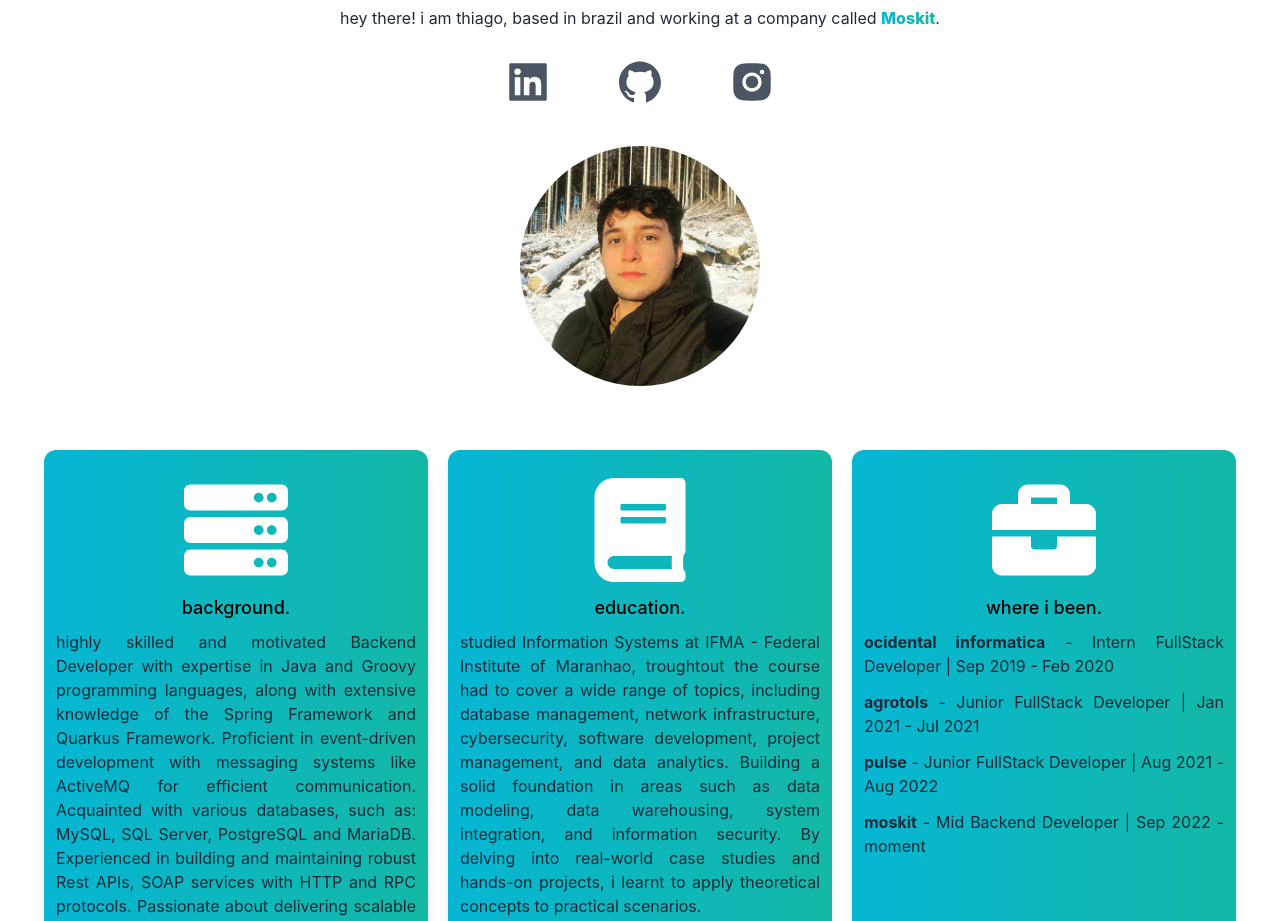
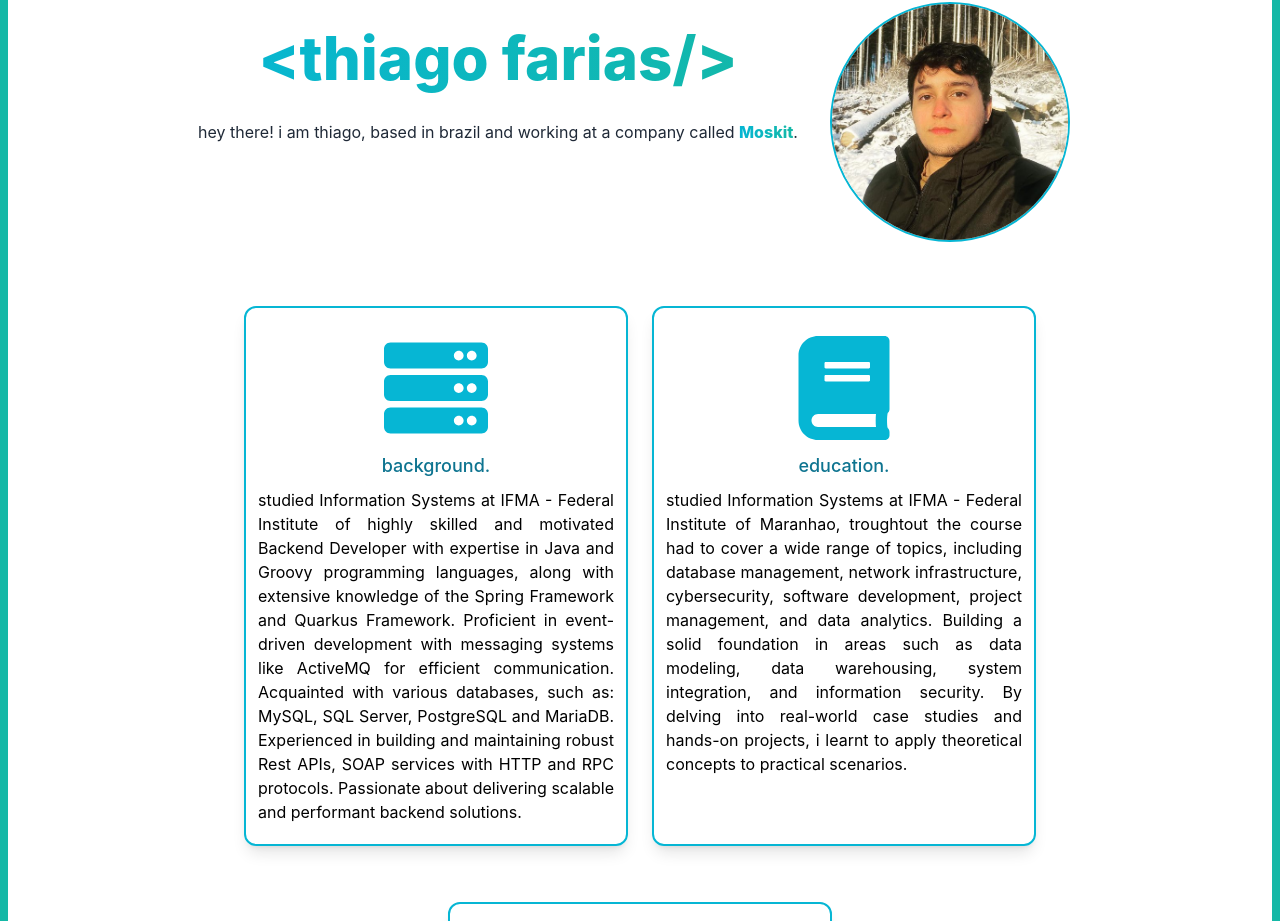
Before and after one commit to thiagosfarias/personal-portfolio, a Next.js app: page / in a window 1280 px wide. Shown: the part 248-1169 px from the top of the page. Built offline with nearby package versions, Linux system fonts and the light colour scheme.

Commit message:
feat: added animation to dark mode icon, change backgroud to cards, change disposition on elements in the header, added hovers

```diff
--- a/pages/index.js
+++ b/pages/index.js
@@ -4,7 +4,7 @@ import { FaServer, FaBook, FaBriefcase } from "react-icons/fa";
 import { CgMoon, CgSun } from "react-icons/cg";
 import Image from "next/image";
 import ProfilePic from "../public/profile-pic.png";
-import { useState, useEffect} from "react";
+import { useState, useEffect } from "react";
 
 export default function Home() {
   const name_text = "<thiago farias/>";
@@ -12,16 +12,16 @@ export default function Home() {
   const fileName = "resume.pdf";
   const [text1, setText1] = useState("");
 
-  const [theme, setTheme] = useState('');
+  const [theme, setTheme] = useState("");
 
   useEffect(() => {
-    let localTheme = window.localStorage.getItem('theme');
+    let localTheme = window.localStorage.getItem("theme");
     setTheme(localTheme);
   }, []);
 
   const switchTheme = () => {
-    const newTheme = theme === 'light' ? 'dark' : 'light';
-    window.localStorage.setItem('theme', newTheme);
+    const newTheme = theme === "light" ? "dark" : "light";
+    window.localStorage.setItem("theme", newTheme);
     setTheme(newTheme);
   };
 
@@ -32,21 +32,24 @@ export default function Home() {
     return () => clearTimeout(timeout);
   }, [text1]);
 
-
   return (
-    <div>
+    <div className="border-solid border-4 border-x-8 border-cyan-500 border-x-teal-500">
       <Head>
         <title>Thiago Farias</title>
         <meta name="description" content="Generated by create next app" />
         <link rel="icon" href="/favicon.ico" />
       </Head>
 
-      <main className={theme == 'light' ? "bg-gray-800 px-10" : "bg-white px-10"}>
+      <main
+        className={
+          theme == "light" ? "bg-gray-800 px-10 pb-10" : "bg-white px-10 pb-10"
+        }
+      >
         <section className="min-h-screen">
-          <nav className="py-10 mb-12 flex justify-evenly">
+          <nav className="py-10 mb-12 flex justify-evenly items-center">
             <h1
               className={
-                theme == 'light'
+                theme == "light"
                   ? "text-white text-xl font-burtons text-justify"
                   : "text-xl font-burtons text-justify"
               }
@@ -57,12 +60,11 @@ export default function Home() {
             <ul className="flex items-center">
               <li>
                 <button onClick={switchTheme}>
-                  {
-                    theme == 'light' ?
-                    <CgSun className={"text-white cursor-pointer text-2xl"}
-                  /> :
-                    <CgMoon className={"text-black cursor-pointer text-2xl"}/>
-                  }
+                  {theme == "light" ? (
+                    <CgSun className={"text-white cursor-pointer text-2xl hover:animate-spin hover:text-cyan-500"} />
+                  ) : (
+                    <CgMoon className={"text-black cursor-pointer text-2xl hover:animate-spin hover:text-cyan-500"} />
+                  )}
                 </button>
               </li>
               <li>
@@ -77,19 +79,21 @@ export default function Home() {
             </ul>
           </nav>
 
+          <div className="flex flex-wrap justify-center items-center gap-3">
+            <div>
               <div className="text-center p-1 h-30">
-            <h2 className="h-auto font-extrabold text-transparent text-6xl bg-clip-text bg-gradient-to-r from-cyan-500 to-teal-500 pb-2">
+                <h2 className="hover:scale-105 hover:transition-transform h-auto font-extrabold text-transparent text-6xl bg-clip-text bg-gradient-to-r from-cyan-500 to-teal-500 pb-2">
                   {text1}
                 </h2>
                 <p
                   className={
-                theme == 'light'
+                    theme == "light"
                       ? "text-md py-5 leading-8 text-white"
                       : "text-md py-5 leading-8 text-gray-800"
                   }
                 >
-              hey there! i am thiago, based in brazil and working at
-              a company called{" "}
+                  hey there! i am thiago, based in brazil and working at a
+                  company called{" "}
                   <a
                     href="https://www.moskitcrm.com/"
                     className="font-extrabold text-transparent bg-clip-text bg-gradient-to-r from-cyan-500 to-teal-500"
@@ -99,64 +103,165 @@ export default function Home() {
                   .
                 </p>
               </div>
+            </div>
 
+            <div>
               <div
                 className={
-              theme == 'light'
+                  theme == "light"
                     ? "text-5xl flex justify-center gap-16 text-white"
-                : "text-5xl flex justify-center gap-16 text-gray-600"
+                    : "text-5xl flex justify-center gap-16 text-gray-800"
                 }
               >
-            <a href="https://www.linkedin.com/in/thiago-farias-b09280163/" target="_blank" rel="noreferrer" >
-              <AiFillLinkedin />
+                <a
+                  href="https://www.linkedin.com/in/thiago-farias-b09280163/"
+                  target="_blank"
+                  rel="noreferrer"
+                >
+                  <AiFillLinkedin className="hover:scale-105 hover:text-teal-500"/>
                 </a>
-            <a href="https://github.com/thiagosfarias" target="_blank" rel="noreferrer" >
-              <AiFillGithub />
+                <a
+                  href="https://github.com/thiagosfarias"
+                  target="_blank"
+                  rel="noreferrer"
+                >
+                  <AiFillGithub className="hover:scale-105 hover:text-teal-500"/>
                 </a>
-            <a href="https://www.instagram.com/thiagofarias.dev/" target="_blank" rel="noreferrer" >
-              <AiFillInstagram />
+                <a
+                  href="https://www.instagram.com/thiagofarias.dev/"
+                  target="_blank"
+                  rel="noreferrer"
+                >
+                  <AiFillInstagram className="hover:scale-105 hover:text-teal-500"/>
                 </a>
               </div>
 
-          <div className="relative mx-auto rounded-full w-60 h-60 mt-10 mb-10 overflow-hidden">
-            <Image  alt="image" src={ProfilePic} layout="fill" objectFit="cover" />
+              <div className="border-2 border-cyan-500 hover:scale-105 hover:transition-transform hover:border-4 relative mx-auto rounded-full w-60 h-60 mt-10 mb-10 overflow-hidden">
+                <Image
+                  alt="image"
+                  src={ProfilePic}
+                  layout="fill"
+                  objectFit="cover"
+                />
+              </div>
+            </div>
           </div>
 
-          <div className="flex flex-wrap justify-center gap-5">
-            <div className="w-96 mt-6 mb-2 bg-gradient-to-r from-cyan-500 to-teal-500 text-center shadow-lg pt-5 pb-5 rounded-xl">
-              <FaServer className="pt-2 w-28 h-28 text-white mx-auto" />
-              <h3 className="text-lg font-medium pt-3 pb-2">background.</h3>
-              <p className="text-gray-800 ml-3 mr-3 text-justify text-md">
-              highly skilled and motivated Backend Developer with expertise in Java and Groovy programming languages,
-              along with extensive knowledge of the Spring Framework and Quarkus Framework.
-              Proficient in event-driven development with messaging systems like ActiveMQ for efficient communication.
-              Acquainted with various databases, such as: MySQL, SQL Server, PostgreSQL and MariaDB.
-              Experienced in building and maintaining robust Rest APIs, SOAP services with HTTP and RPC protocols.
-              Passionate about delivering scalable and performant backend solutions.
+          <div className="flex flex-wrap justify-center gap-6">
+            <div className="border-2 border-cyan-500 hover:scale-105 hover:border-4 hover:transition-transform w-96 mt-6 mb-2 text-center shadow-lg pt-5 pb-5 rounded-xl">
+              <FaServer
+                className={
+                  theme == "light"
+                    ? "pt-2 text-white w-28 h-28 mx-auto"
+                    : "text-cyan-500 pt-2 w-28 h-28 bg- mx-auto"
+                }
+              />
+              <h3
+                className={
+                  theme == "light"
+                    ? "text-white text-lg font-medium pt-3 pb-2"
+                    : "text-cyan-700 text-lg font-medium pt-3 pb-2"
+                }
+              >
+                background.
+              </h3>
+              <p
+                className={
+                  theme == "light"
+                    ? "text-white ml-4 mr-4 text-justify text-md"
+                    : "text-black ml-3 mr-3 text-justify text-md"
+                }
+              >
+                studied Information Systems at IFMA - Federal Institute of
+                highly skilled and motivated Backend Developer with expertise in
+                Java and Groovy programming languages, along with extensive
+                knowledge of the Spring Framework and Quarkus Framework.
+                Proficient in event-driven development with messaging systems
+                like ActiveMQ for efficient communication. Acquainted with
+                various databases, such as: MySQL, SQL Server, PostgreSQL and
+                MariaDB. Experienced in building and maintaining robust Rest
+                APIs, SOAP services with HTTP and RPC protocols. Passionate
+                about delivering scalable and performant backend solutions.
               </p>
             </div>
 
-            <div className="w-96 mt-6 mb-2 bg-gradient-to-r from-cyan-500 to-teal-500 text-center shadow-lg pt-5 pb-5 rounded-xl">
-              <FaBook className="pt-2 w-28 h-28 text-white mx-auto" />
-              <h3 className="text-lg font-medium pt-3 pb-2">education.</h3>
-              <p className="text-gray-800 ml-3 mr-3 text-justify text-md">
+            <div className="border-2 border-cyan-500 hover:scale-105 hover:border-4 hover:transition-transform w-96 mt-6 mb-2 text-center shadow-lg pt-5 pb-5 rounded-xl">
+              <FaBook
+                className={
+                  theme == "light"
+                    ? "pt-2 text-white w-28 h-28 mx-auto"
+                    : "text-cyan-500 pt-2 w-28 h-28 bg- mx-auto"
+                }
+              />
+              <h3
+                className={
+                  theme == "light"
+                    ? "text-white text-lg font-medium pt-3 pb-2"
+                    : "text-cyan-700 text-lg font-medium pt-3 pb-2"
+                }
+              >
+                education.
+              </h3>
+              <p
+                className={
+                  theme == "light"
+                    ? "text-white ml-4 mr-4 text-justify text-md"
+                    : "text-black ml-3 mr-3 text-justify text-md"
+                }
+              >
                 studied Information Systems at IFMA - Federal Institute of
-                Maranhao, troughtout the course had to cover a wide range of topics,
-                including database management, network infrastructure, cybersecurity, software development, project management, and data analytics.
-                Building a solid foundation in areas such as data modeling, data warehousing, system integration, and information security.
-                By delving into real-world case studies and hands-on projects, i learnt to apply theoretical concepts to practical scenarios.
+                Maranhao, troughtout the course had to cover a wide range of
+                topics, including database management, network infrastructure,
+                cybersecurity, software development, project management, and
+                data analytics. Building a solid foundation in areas such as
+                data modeling, data warehousing, system integration, and
+                information security. By delving into real-world case studies
+                and hands-on projects, i learnt to apply theoretical concepts to
+                practical scenarios.
               </p>
             </div>
 
-            <div className="w-96 mt-6 mb-2 bg-gradient-to-r from-cyan-500 to-teal-500 text-center shadow-lg pt-5 pb-5 rounded-xl">
-              <FaBriefcase className="pt-2 w-28 h-28 text-white mx-auto" />
-              <h3 className="text-lg font-medium pt-3 pb-2">where i been.</h3>
-              <p className="text-gray-800 ml-3 mr-3 text-justify text-md">
+            <div className="border-2 border-cyan-500 hover:scale-105 hover:border-4 hover:transition-transform w-96 mt-6 mb-2 text-center shadow-lg pt-5 pb-5 rounded-xl">
+              <FaBriefcase
+                className={
+                  theme == "light"
+                    ? "pt-2 text-white w-28 h-28 mx-auto"
+                    : "text-cyan-500 pt-2 w-28 h-28 bg- mx-auto"
+                }
+              />
+              <h3
+                className={
+                  theme == "light"
+                    ? "text-white text-lg font-medium pt-3 pb-2"
+                    : "text-cyan-700 text-lg font-medium pt-3 pb-2"
+                }
+              >
+                where i been.
+              </h3>
+              <p
+                className={
+                  theme == "light"
+                    ? "text-white ml-4 mr-4 text-justify text-md"
+                    : "text-black ml-3 mr-3 text-justify text-md"
+                }
+              >
                 <ul className="grid-flow-row">
-                  <li className="mb-3"><strong>ocidental informatica</strong> - Intern FullStack Developer | Sep 2019 - Feb 2020</li>
-                  <li className="mb-3"><strong>agrotols</strong> - Junior FullStack Developer | Jan 2021 - Jul 2021</li>
-                  <li className="mb-3"><strong>pulse</strong> - Junior FullStack Developer | Aug 2021 - Aug 2022</li>
-                  <li className="mb-3"><strong>moskit</strong> - Mid Backend Developer | Sep 2022 - moment</li>
+                  <li className="mb-3">
+                    <strong>ocidental informatica</strong> - Intern FullStack
+                    Developer | Sep 2019 - Feb 2020
+                  </li>
+                  <li className="mb-3">
+                    <strong>agrotols</strong> - Junior FullStack Developer | Jan
+                    2021 - Jul 2021
+                  </li>
+                  <li className="mb-3">
+                    <strong>pulse</strong> - Junior FullStack Developer | Aug
+                    2021 - Aug 2022
+                  </li>
+                  <li className="mb-3">
+                    <strong>moskit</strong> - Mid Backend Developer | Sep 2022 -
+                    moment
+                  </li>
                 </ul>
               </p>
             </div>
```
Lines whose indentation alone changed are shown as unchanged.
